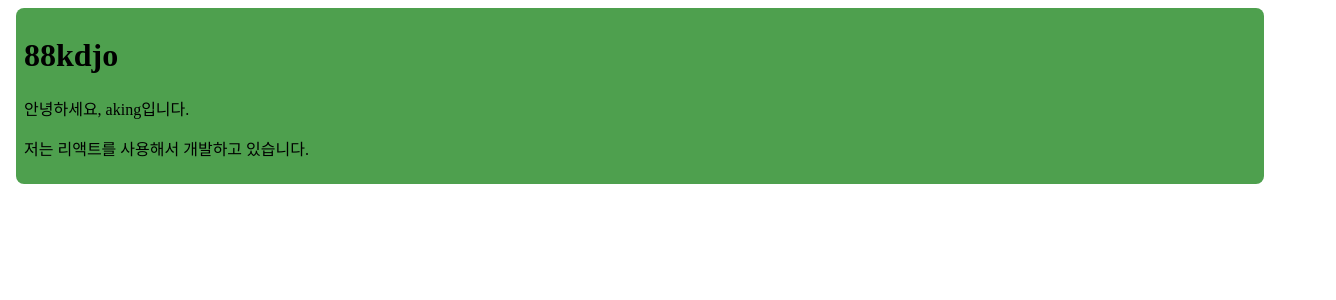
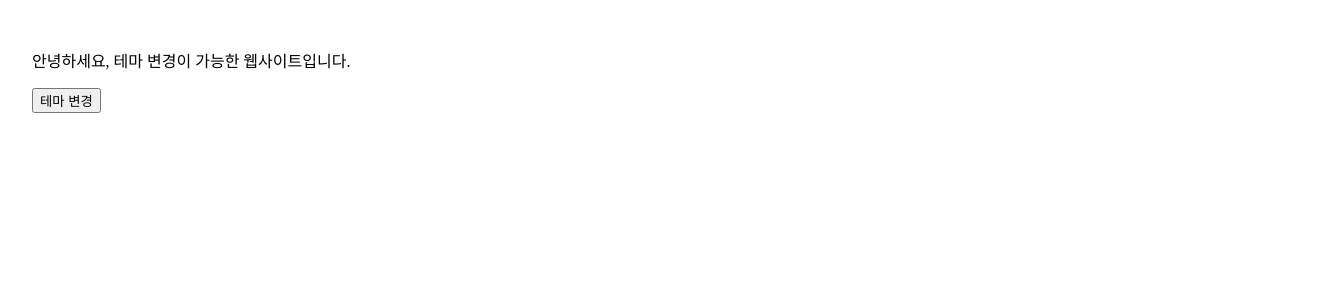
Before and after one commit to 88kdjo/React-Tutorial, a React (Create React App) app: page / in a window 1280 px wide. Shown: the top 300 px of the page, 1336 px wide, since content can reach past the window. Built offline with nearby package versions, Linux system fonts and the light colour scheme.

Commit message:
Learn Context & Create DarkOrLight.jsx and MainContext.jsx and ThemeContext.jsx

```diff
--- /dev/null
+++ b/src/chapter_14/DarkOrLight.jsx
@@ -0,0 +1,23 @@
+import { useCallback, useState } from 'react';
+import ThemeContext from './ThemeContext';
+import MainContext from './MainContext';
+
+const DarkOrLight = (props) => {
+  const [theme, setTheme] = useState('light');
+
+  const toggleTheme = useCallback( () => {
+    if (theme === 'light') {
+      setTheme('dark');
+    } else if (theme === 'dark') {
+      setTheme('light');
+    }
+  }, [theme]);
+
+  return (
+    <ThemeContext.Provider value={{ theme, toggleTheme }}>
+      <MainContext />
+    </ThemeContext.Provider>
+  );
+};
+
+export default DarkOrLight;
--- /dev/null
+++ b/src/chapter_14/MainContext.jsx
@@ -0,0 +1,22 @@
+import { useContext } from 'react';
+import ThemeContext from './ThemeContext';
+
+const MainContext = (props) => {
+  const { theme, toggleTheme } = useContext(ThemeContext);
+
+  return (
+    <div style={{
+      width: '100vw',
+      height: '100vh',
+      padding: '1.5rem',
+      backgroundColor: theme === 'light' ? 'white' : 'black',
+      color: theme === 'light' ? 'black' : 'white',
+      }}
+    >
+      <p>안녕하세요, 테마 변경이 가능한 웹사이트입니다.</p>
+      <button onClick={toggleTheme}>테마 변경</button>
+    </div>
+  );
+}
+
+export default MainContext;
--- /dev/null
+++ b/src/chapter_14/ThemeContext.jsx
@@ -0,0 +1,6 @@
+import React from 'react';
+
+const ThemeContext = React.createContext();
+ThemeContext.displayName = 'ThemeContext';
+
+export default ThemeContext;
--- a/src/index.js
+++ b/src/index.js
@@ -14,7 +14,8 @@ import reportWebVitals from './reportWebVitals';
 // import AttendanceBook from './chapter_10/AttendanceBook';
 // import SignUp from './chapter_11/SignUp';
 // import Calculator from './chapter_12/Calculator';
-import ProfileCard from './chapter_13/ProfileCard';
+// import ProfileCard from './chapter_13/ProfileCard';
+import DarkOrLight from './chapter_14/DarkOrLight';
 
 const root = ReactDOM.createRoot(document.getElementById('root'));
 root.render(
@@ -29,7 +30,8 @@ root.render(
     // <AttendanceBook />
     // <SignUp />
     // <Calculator />
-    <ProfileCard />
+    // <ProfileCard />
+    <DarkOrLight />
 );
 
 // setInterval( () => {
```
